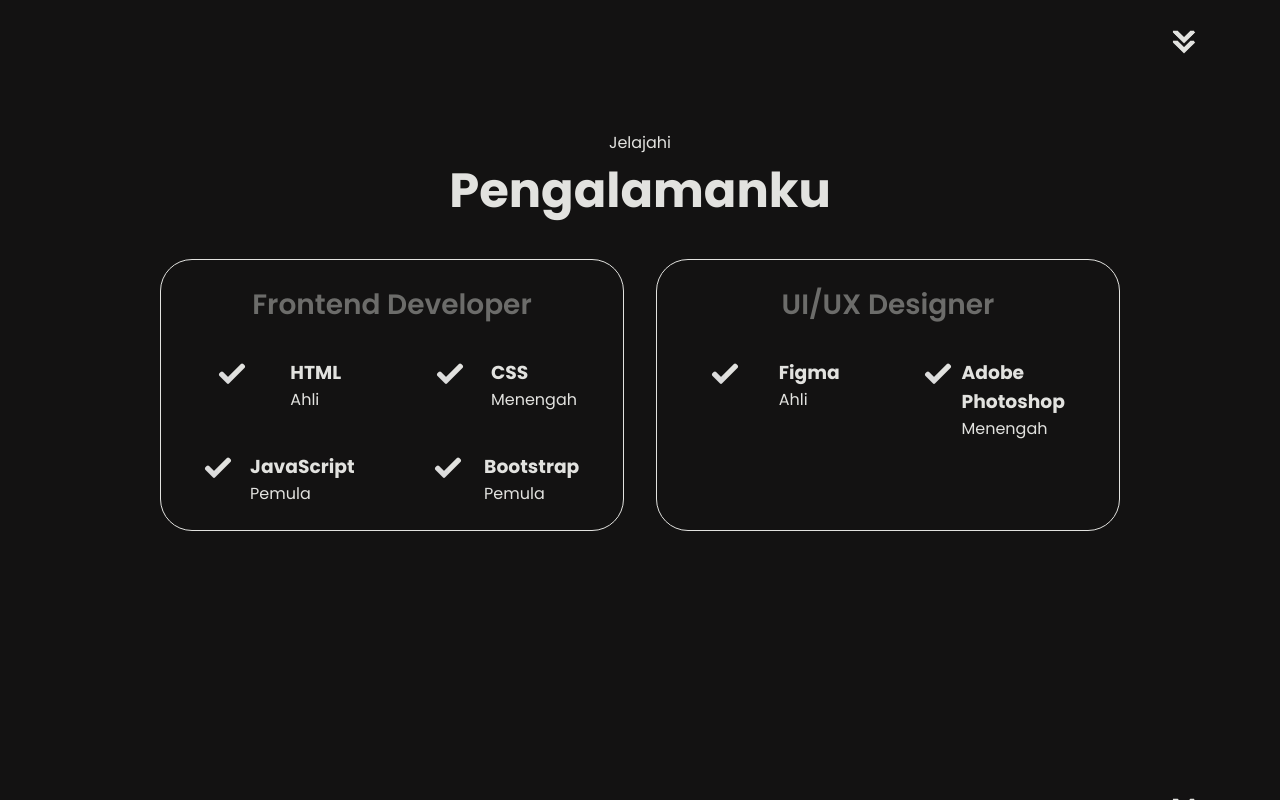
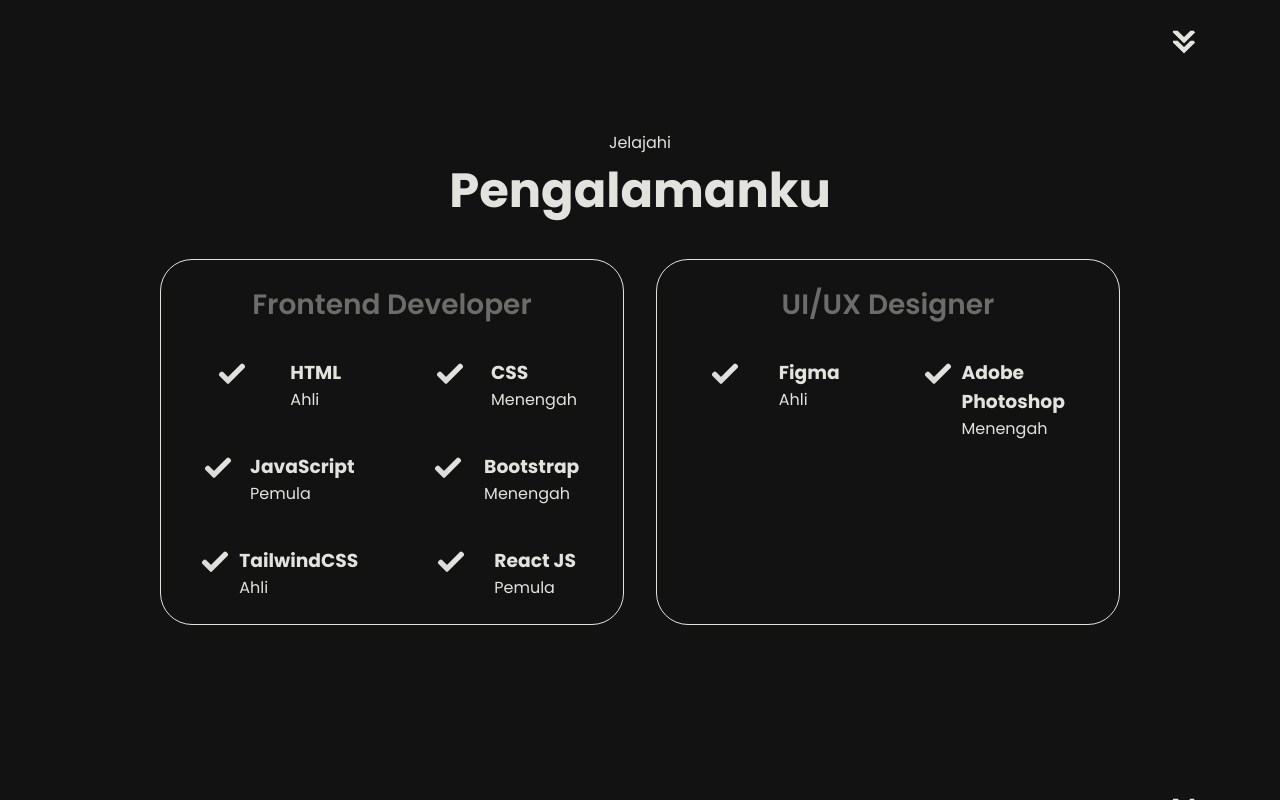
Before and after one commit to tamaacuek/my-portfolio, a plain HTML site: page index.html in a window 1280 px wide. Shown: the part 1566-2366 px from the top of the page. Drawn offline with Linux system fonts and the light colour scheme.

Commit message:
update skill

```diff
--- a/index.html
+++ b/index.html
@@ -99,7 +99,7 @@
                 class="icon"
               />
               <h3>Experience</h3>
-              <p>2 Tahun <br />Kuliah</p>
+              <p>2 Tahun Menggunakan<br />HTML, CSS, JS</p>
             </div>
             <div class="details-container">
               <img
@@ -113,12 +113,12 @@
           </div>
           <div class="text-container">
             <p>
-              Saya adalah mahasiswa semester 5 yang bekerja sebagai
-              freelancer, memiliki keahlian dalam frontend development dan
-              desain UI/UX. Saya menciptakan desain yang estetis, fungsional,
-              dan responsif, memastikan pengalaman pengguna yang optimal. Dengan
-              perhatian pada detail dan inovasi, saya menerjemahkan ide klien
-              menjadi solusi desain yang efektif dan menarik secara visual.
+              Saya adalah mahasiswa semester 5 yang bekerja sebagai freelancer,
+              memiliki keahlian dalam frontend development dan desain UI/UX.
+              Saya menciptakan desain yang estetis, fungsional, dan responsif,
+              memastikan pengalaman pengguna yang optimal. Dengan perhatian pada
+              detail dan inovasi, saya menerjemahkan ide klien menjadi solusi
+              desain yang efektif dan menarik secara visual.
             </p>
           </div>
         </div>
@@ -179,6 +179,28 @@
                 />
                 <div>
                   <h3>Bootstrap</h3>
+                  <p>Menengah</p>
+                </div>
+              </article>
+              <article>
+                <img
+                  src="./assets/check.png"
+                  alt="experience icon"
+                  class="icon"
+                />
+                <div>
+                  <h3>TailwindCSS</h3>
+                  <p>Ahli</p>
+                </div>
+              </article>
+              <article>
+                <img
+                  src="./assets/check.png"
+                  alt="experience icon"
+                  class="icon"
+                />
+                <div>
+                  <h3>React JS</h3>
                   <p>Pemula</p>
                 </div>
               </article>
@@ -324,7 +346,9 @@
             alt="tiktok icon"
             class="icon contact-icon"
           />
-          <p><a href="www.tiktok.com/@ociiihobituru">@ociiihobituru</a></p>
+          <p>
+            <a href="https://www.tiktok.com/@ociiihobituru">@ociiihobituru</a>
+          </p>
         </div>
       </div>
     </section>
```
